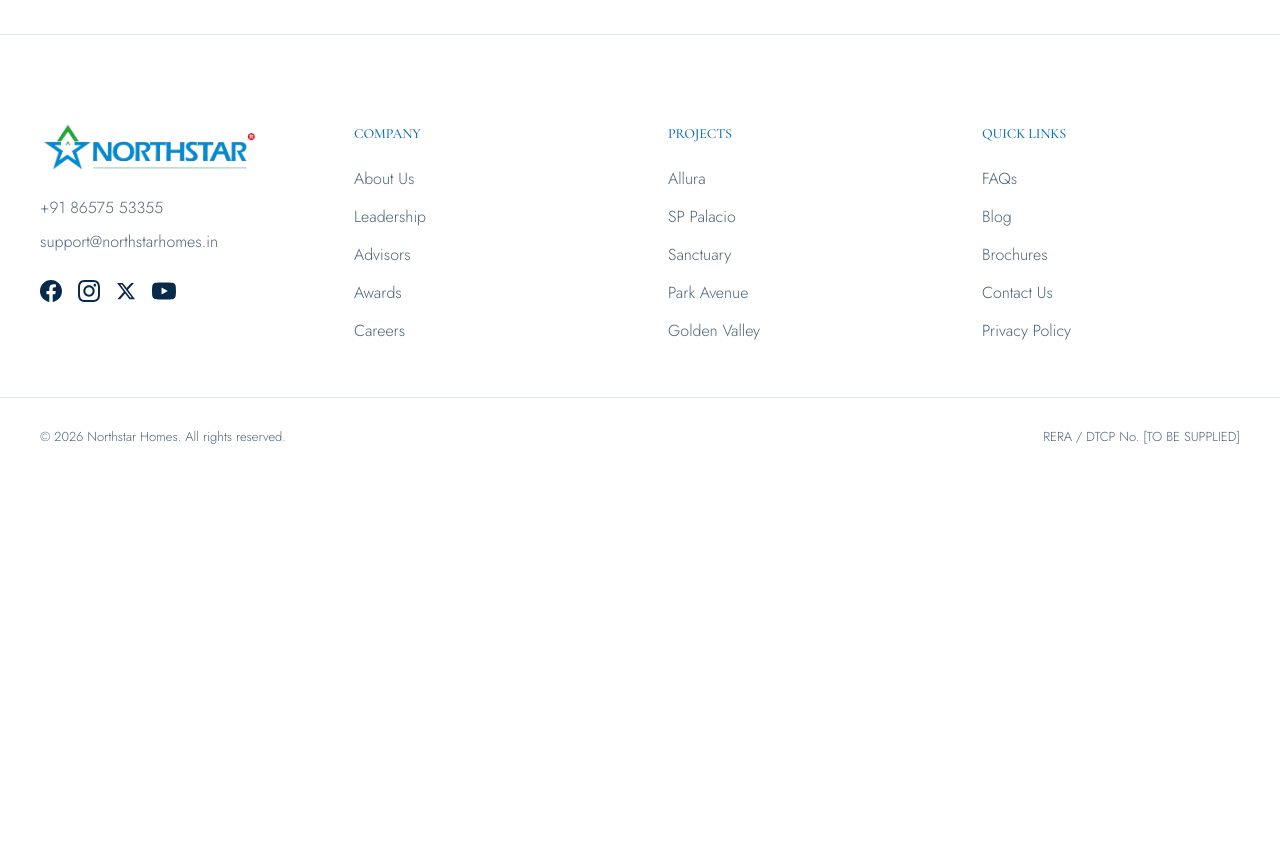
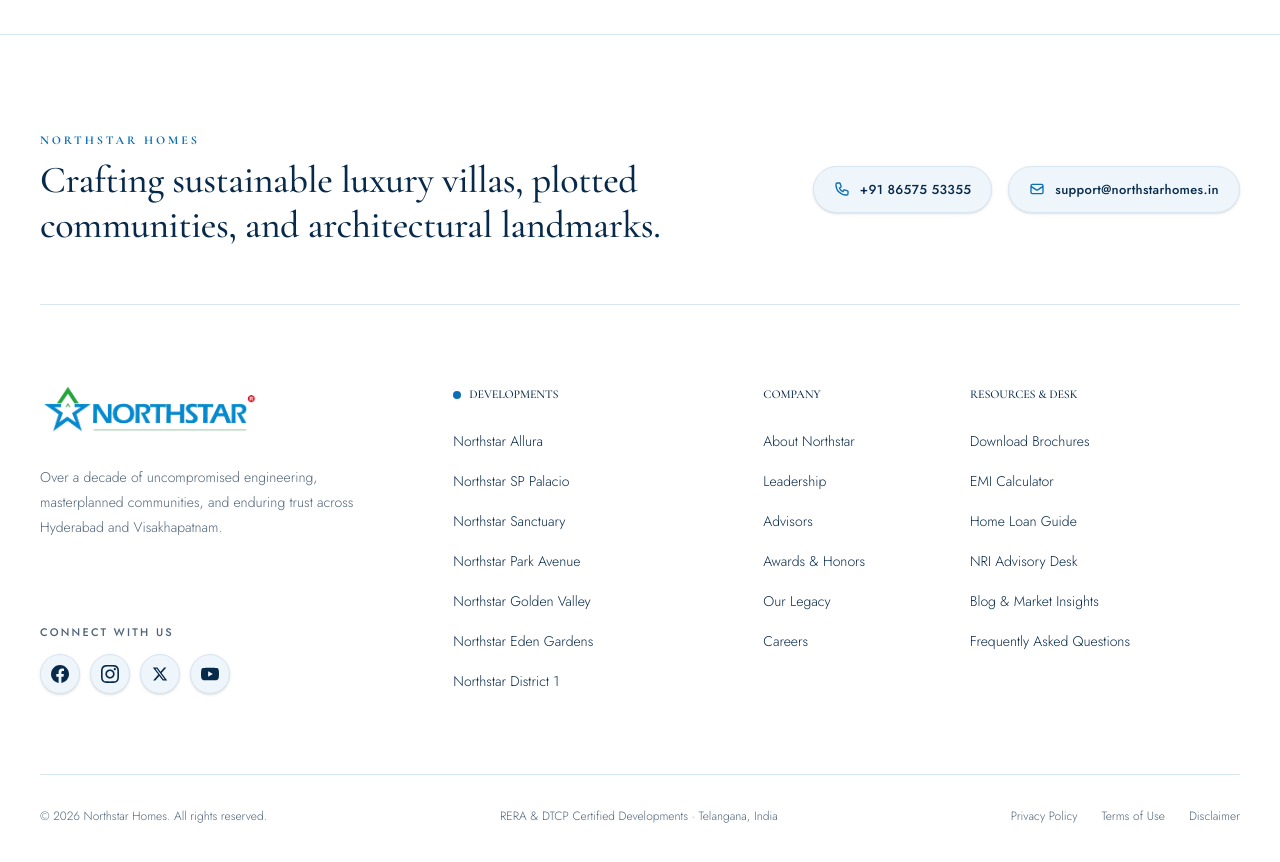
Before and after one commit to CandidateMaster2002/northstarhomes-website, a React (Vite) app: page / in a window 1280 px wide. Shown: the part 9240-10102 px from the top of the page. Before the commit the page ends 9744 px from the top, so only its background shows below. Built offline with nearby package versions, Linux system fonts and the light colour scheme.

Commit message:
feat: Elevate Footer UI with architectural brand header, pill touchpoints, refined typography, and balanced legal bar

```diff
--- a/src/components/Footer.jsx
+++ b/src/components/Footer.jsx
@@ -4,36 +4,72 @@
 
 export default function Footer() {
   return (
-    <footer id="careers" className="bg-bg border-t border-line">
-      {/* Footer Grid */}
-      <div className="max-w-[1280px] mx-auto px-10 max-[880px]:px-6 grid grid-cols-[repeat(auto-fit,minmax(200px,1fr))] gap-14 pt-[88px] pb-10">
-        {/* Column 1: Brand & Contact */}
-        <div>
-          <div className="flex items-center mb-6">
-            <img src={logoImg} alt="Northstar Homes Logo" className="h-12 w-auto object-contain" />
+    <footer id="careers" className="bg-bg border-t border-line pt-16 lg:pt-24 pb-12 overflow-hidden">
+      <div className="max-w-[1360px] mx-auto px-6 sm:px-10">
+
+        {/* Top Tier: Editorial Brand Statement & Concierge Touchpoints */}
+        <div className="pb-14 border-b border-line flex flex-col lg:flex-row items-start lg:items-center justify-between gap-8">
+          <div className="max-w-[640px]">
+            <p className="text-[12px] tracking-[0.24em] uppercase text-accent font-heading font-bold mb-2">
+              Northstar Homes
+            </p>
+            <h3 className="text-[26px] sm:text-[32px] lg:text-[38px] font-heading font-normal text-ink leading-[1.18]">
+              Crafting sustainable luxury villas, plotted communities, and architectural landmarks.
+            </h3>
           </div>
 
-          <p className="mb-2 text-muted font-body font-light">
-            <a href="tel:+918657553355" className="hover:text-accent transition-colors">
+          {/* Quick Concierge Touchpoints */}
+          <div className="flex flex-wrap items-center gap-3.5 sm:gap-4">
+            <a
+              href="tel:+918657553355"
+              className="inline-flex items-center gap-2.5 px-5 py-3 rounded-full bg-soft border border-line text-ink hover:border-accent hover:text-accent hover:bg-white text-[13px] font-body font-medium tracking-wide transition-all duration-300 shadow-sm"
+            >
+              <svg className="w-4 h-4 text-accent" fill="none" stroke="currentColor" viewBox="0 0 24 24">
+                <path strokeLinecap="round" strokeLinejoin="round" strokeWidth="2" d="M3 5a2 2 0 012-2h3.28a1 1 0 01.948.684l1.498 4.493a1 1 0 01-.502 1.21l-2.257 1.13a11.042 11.042 0 005.516 5.516l1.13-2.257a1 1 0 011.21-.502l4.493 1.498a1 1 0 01.684.949V19a2 2 0 01-2 2h-1C9.716 21 3 14.284 3 6V5z" />
+              </svg>
               +91 86575 53355
             </a>
-          </p>
-          <p className="mb-6 text-muted font-body font-light">
-            <a href="mailto:support@northstarhomes.in" className="hover:text-accent transition-colors">
+            <a
+              href="mailto:support@northstarhomes.in"
+              className="inline-flex items-center gap-2.5 px-5 py-3 rounded-full bg-soft border border-line text-ink hover:border-accent hover:text-accent hover:bg-white text-[13px] font-body font-medium tracking-wide transition-all duration-300 shadow-sm"
+            >
+              <svg className="w-4 h-4 text-accent" fill="none" stroke="currentColor" viewBox="0 0 24 24">
+                <path strokeLinecap="round" strokeLinejoin="round" strokeWidth="2" d="M3 8l7.89 5.26a2 2 0 002.22 0L21 8M5 19h14a2 2 0 002-2V7a2 2 0 00-2-2H5a2 2 0 00-2 2v10a2 2 0 002 2z" />
+              </svg>
               support@northstarhomes.in
             </a>
+          </div>
+        </div>
+
+        {/* Main 4-Column Architectural Navigation Grid */}
+        <div className="py-14 lg:py-20 grid grid-cols-1 md:grid-cols-2 lg:grid-cols-12 gap-12 lg:gap-10">
+
+          {/* Column 1: Brand Anchor (4 cols) */}
+          <div className="lg:col-span-4 flex flex-col justify-between">
+            <div>
+              <a href="#top" className="inline-block mb-6">
+                <img src={logoImg} alt="Northstar Homes Logo" className="h-12 w-auto object-contain" />
+              </a>
+              <p className="text-[14px] leading-[1.8] text-muted font-body font-light mb-8 max-w-[320px]">
+                Over a decade of uncompromised engineering, masterplanned communities, and enduring trust across Hyderabad and Visakhapatnam.
               </p>
+            </div>
 
-          <div className="flex gap-4 items-center">
+            {/* Monochromatic Brand Blue Social Buttons */}
+            <div>
+              <p className="text-[11px] tracking-[0.2em] uppercase text-muted font-body font-medium mb-3">
+                Connect With Us
+              </p>
+              <div className="flex gap-2.5 items-center">
                 {/* Facebook */}
                 <a
                   href={siteConfig.socials.facebook}
                   target="_blank"
                   rel="noopener noreferrer"
-              className="text-accent hover:text-ink hover:-translate-y-0.5 transition-all duration-300"
+                  className="w-10 h-10 rounded-full bg-soft border border-line text-accent hover:bg-accent hover:text-white hover:border-accent flex items-center justify-center transition-all duration-300 shadow-sm"
                   aria-label="Facebook"
                 >
-              <svg viewBox="0 0 24 24" width="22" height="22" fill="currentColor">
+                  <svg viewBox="0 0 24 24" width="18" height="18" fill="currentColor">
                     <path d="M24 12.073c0-6.627-5.373-12-12-12s-12 5.373-12 12c0 5.99 4.388 10.954 10.125 11.854v-8.385H7.078v-3.47h3.047V9.43c0-3.007 1.792-4.669 4.533-4.669 1.312 0 2.686.235 2.686.235v2.953H15.83c-1.491 0-1.956.925-1.956 1.874v2.25h3.328l-.532 3.47h-2.796v8.385C19.612 23.027 24 18.062 24 12.073z"/>
                   </svg>
                 </a>
@@ -43,10 +79,10 @@
                   href={siteConfig.socials.instagram}
                   target="_blank"
                   rel="noopener noreferrer"
-              className="text-accent hover:text-ink hover:-translate-y-0.5 transition-all duration-300"
+                  className="w-10 h-10 rounded-full bg-soft border border-line text-accent hover:bg-accent hover:text-white hover:border-accent flex items-center justify-center transition-all duration-300 shadow-sm"
                   aria-label="Instagram"
                 >
-              <svg viewBox="0 0 24 24" width="22" height="22" fill="currentColor">
+                  <svg viewBox="0 0 24 24" width="18" height="18" fill="currentColor">
                     <path d="M12 2.163c3.204 0 3.584.012 4.85.07 3.252.148 4.771 1.691 4.919 4.919.058 1.265.069 1.645.069 4.849 0 3.205-.012 3.584-.069 4.849-.149 3.225-1.664 4.771-4.919 4.919-1.266.058-1.644.07-4.85.07-3.204 0-3.584-.012-4.849-.07-3.26-.149-4.771-1.699-4.919-4.92-.058-1.265-.07-1.644-.07-4.849 0-3.204.013-3.583.07-4.849.149-3.227 1.664-4.771 4.919-4.919 1.266-.057 1.645-.069 4.849-.069zm0-2.163c-3.259 0-3.667.014-4.947.072-4.358.2-6.78 2.618-6.98 6.98-.059 1.281-.073 1.689-.073 4.948 0 3.259.014 3.668.072 4.948.2 4.358 2.618 6.78 6.98 6.98 1.281.058 1.689.072 4.948.072 3.259 0 3.668-.014 4.948-.072 4.354-.2 6.782-2.618 6.979-6.98.059-1.28.073-1.689.073-4.948 0-3.259-.014-3.667-.072-4.947-.196-4.354-2.617-6.78-6.979-6.98-1.281-.059-1.69-.073-4.949-.073zm0 5.838c-3.403 0-6.162 2.759-6.162 6.162s2.759 6.163 6.162 6.163 6.162-2.759 6.162-6.163c0-3.403-2.759-6.162-6.162-6.162zm0 10.162c-2.209 0-4-1.79-4-4 0-2.209 1.791-4 4-4s4 1.791 4 4c0 2.21-1.791 4-4 4zm6.406-11.845c-.796 0-1.441.645-1.441 1.44s.645 1.44 1.441 1.44c.795 0 1.439-.645 1.439-1.44s-.644-1.44-1.439-1.44z"/>
                   </svg>
                 </a>
@@ -56,10 +92,10 @@
                   href={siteConfig.socials.x}
                   target="_blank"
                   rel="noopener noreferrer"
-              className="text-accent hover:text-ink hover:-translate-y-0.5 transition-all duration-300"
+                  className="w-10 h-10 rounded-full bg-soft border border-line text-accent hover:bg-accent hover:text-white hover:border-accent flex items-center justify-center transition-all duration-300 shadow-sm"
                   aria-label="X (Twitter)"
                 >
-              <svg viewBox="0 0 24 24" width="20" height="20" fill="currentColor">
+                  <svg viewBox="0 0 24 24" width="16" height="16" fill="currentColor">
                     <path d="M18.244 2.25h3.308l-7.227 8.26 8.502 11.24H16.17l-5.214-6.817L4.99 21.75H1.68l7.73-8.835L1.254 2.25H8.08l4.713 6.231zm-1.161 17.52h1.833L7.084 4.126H5.117z"/>
                   </svg>
                 </a>
@@ -69,93 +105,114 @@
                   href={siteConfig.socials.youtube}
                   target="_blank"
                   rel="noopener noreferrer"
-              className="text-accent hover:text-ink hover:-translate-y-0.5 transition-all duration-300"
+                  className="w-10 h-10 rounded-full bg-soft border border-line text-accent hover:bg-accent hover:text-white hover:border-accent flex items-center justify-center transition-all duration-300 shadow-sm"
                   aria-label="YouTube"
                 >
-              <svg viewBox="0 0 24 24" width="24" height="24" fill="currentColor">
+                  <svg viewBox="0 0 24 24" width="18" height="18" fill="currentColor">
                     <path d="M23.498 6.186a3.016 3.016 0 0 0-2.122-2.136C19.505 3.545 12 3.545 12 3.545s-7.505 0-9.377.505A3.017 3.017 0 0 0 .502 6.186C0 8.07 0 12 0 12s0 3.93.502 5.814a3.016 3.016 0 0 0 2.122 2.136c1.871.505 9.376.505 9.376.505s7.505 0 9.377-.505a3.015 3.015 0 0 0 2.122-2.136C24 15.93 24 12 24 12s0-3.93-.502-5.814zM9.545 15.568V8.432L15.818 12l-6.273 3.568z"/>
                   </svg>
                 </a>
               </div>
             </div>
+          </div>
 
-        {/* Column 2: Company */}
-        <div>
-          <h4 className="text-[14px] tracking-[0.22em] uppercase text-accent font-heading font-bold mb-[22px]">
-            Company
+          {/* Column 2: Projects (3 cols) */}
+          <div className="lg:col-span-3">
+            <h4 className="text-[12px] tracking-[0.24em] uppercase text-ink font-body font-semibold mb-6 flex items-center gap-2">
+              <span className="w-2 h-2 rounded-full bg-accent inline-block" />
+              Developments
             </h4>
-          <ul className="list-none p-0 m-0">
-            <li className="mb-3.5 text-base text-muted font-body font-light">
-              <a href="#about" className="hover:opacity-70 transition-opacity">About Us</a>
+            <ul className="list-none p-0 m-0 space-y-3.5">
+              {[
+                { name: 'Allura', href: '#ongoing-projects' },
+                { name: 'SP Palacio', href: '#ongoing-projects' },
+                { name: 'Sanctuary', href: '#ongoing-projects' },
+                { name: 'Park Avenue', href: '#ongoing-projects' },
+                { name: 'Golden Valley', href: '#ongoing-projects' },
+                { name: 'Eden Gardens', href: '#completed-projects' },
+                { name: 'District 1', href: '#completed-projects' },
+              ].map((proj) => (
+                <li key={proj.name}>
+                  <a
+                    href={proj.href}
+                    className="text-[14px] font-body font-light text-muted hover:text-accent hover:translate-x-1 transition-all duration-300 inline-block"
+                  >
+                    Northstar {proj.name}
+                  </a>
                 </li>
-            <li className="mb-3.5 text-base text-muted font-body font-light">
-              <a href="#about" className="hover:opacity-70 transition-opacity">Leadership</a>
-            </li>
-            <li className="mb-3.5 text-base text-muted font-body font-light">
-              <a href="#about" className="hover:opacity-70 transition-opacity">Advisors</a>
-            </li>
-            <li className="mb-3.5 text-base text-muted font-body font-light">
-              <a href="#about" className="hover:opacity-70 transition-opacity">Awards</a>
-            </li>
-            <li className="mb-3.5 text-base text-muted font-body font-light">
-              <a href="#careers" className="hover:opacity-70 transition-opacity">Careers</a>
-            </li>
+              ))}
             </ul>
           </div>
 
-        {/* Column 3: Projects */}
-        <div>
-          <h4 className="text-[14px] tracking-[0.22em] uppercase text-accent font-heading font-bold mb-[22px]">
-            Projects
+          {/* Column 3: Company (2.5 cols -> lg:col-span-2) */}
+          <div className="lg:col-span-2">
+            <h4 className="text-[12px] tracking-[0.24em] uppercase text-ink font-body font-semibold mb-6">
+              Company
             </h4>
-          <ul className="list-none p-0 m-0">
-            <li className="mb-3.5 text-base text-muted font-body font-light">
-              <a href="#ongoing-projects" className="hover:opacity-70 transition-opacity">Allura</a>
+            <ul className="list-none p-0 m-0 space-y-3.5">
+              {[
+                { name: 'About Northstar', href: '#about' },
+                { name: 'Leadership', href: '#coming-soon' },
+                { name: 'Advisors', href: '#coming-soon' },
+                { name: 'Awards & Honors', href: '#legacy' },
+                { name: 'Our Legacy', href: '#legacy' },
+                { name: 'Careers', href: '#coming-soon' },
+              ].map((link) => (
+                <li key={link.name}>
+                  <a
+                    href={link.href}
+                    className="text-[14px] font-body font-light text-muted hover:text-accent hover:translate-x-1 transition-all duration-300 inline-block"
+                  >
+                    {link.name}
+                  </a>
                 </li>
-            <li className="mb-3.5 text-base text-muted font-body font-light">
-              <a href="#ongoing-projects" className="hover:opacity-70 transition-opacity">SP Palacio</a>
-            </li>
-            <li className="mb-3.5 text-base text-muted font-body font-light">
-              <a href="#ongoing-projects" className="hover:opacity-70 transition-opacity">Sanctuary</a>
-            </li>
-            <li className="mb-3.5 text-base text-muted font-body font-light">
-              <a href="#ongoing-projects" className="hover:opacity-70 transition-opacity">Park Avenue</a>
-            </li>
-            <li className="mb-3.5 text-base text-muted font-body font-light">
-              <a href="#ongoing-projects" className="hover:opacity-70 transition-opacity">Golden Valley</a>
-            </li>
+              ))}
             </ul>
           </div>
 
-        {/* Column 4: Quick Links */}
-        <div>
-          <h4 className="text-[14px] tracking-[0.22em] uppercase text-accent font-heading font-bold mb-[22px]">
-            Quick Links
+          {/* Column 4: Resources & Advisory (lg:col-span-3) */}
+          <div className="lg:col-span-3">
+            <h4 className="text-[12px] tracking-[0.24em] uppercase text-ink font-body font-semibold mb-6">
+              Resources & Desk
             </h4>
-          <ul className="list-none p-0 m-0">
-            <li className="mb-3.5 text-base text-muted font-body font-light">
-              <a href="#resources" className="hover:opacity-70 transition-opacity">FAQs</a>
+            <ul className="list-none p-0 m-0 space-y-3.5">
+              {[
+                { name: 'Download Brochures', href: '#coming-soon' },
+                { name: 'EMI Calculator', href: '#coming-soon' },
+                { name: 'Home Loan Guide', href: '#coming-soon' },
+                { name: 'NRI Advisory Desk', href: '#coming-soon' },
+                { name: 'Blog & Market Insights', href: '#coming-soon' },
+                { name: 'Frequently Asked Questions', href: '#coming-soon' },
+              ].map((link) => (
+                <li key={link.name}>
+                  <a
+                    href={link.href}
+                    className="text-[14px] font-body font-light text-muted hover:text-accent hover:translate-x-1 transition-all duration-300 inline-block"
+                  >
+                    {link.name}
+                  </a>
                 </li>
-            <li className="mb-3.5 text-base text-muted font-body font-light">
-              <a href="#resources" className="hover:opacity-70 transition-opacity">Blog</a>
-            </li>
-            <li className="mb-3.5 text-base text-muted font-body font-light">
-              <a href="#resources" className="hover:opacity-70 transition-opacity">Brochures</a>
-            </li>
-            <li className="mb-3.5 text-base text-muted font-body font-light">
-              <a href="#contact" className="hover:opacity-70 transition-opacity">Contact Us</a>
-            </li>
-            <li className="mb-3.5 text-base text-muted font-body font-light">
-              <a href="#top" className="hover:opacity-70 transition-opacity">Privacy Policy</a>
-            </li>
+              ))}
             </ul>
+          </div>
+
+        </div>
+
+        {/* Bottom Legal & Statutory Bar */}
+        <div className="pt-8 border-t border-line flex flex-col md:flex-row items-center justify-between gap-4 text-[12px] text-muted font-body font-light">
+          <p>© 2026 Northstar Homes. All rights reserved.</p>
+
+          <p className="text-center md:text-left">
+            RERA & DTCP Certified Developments · Telangana, India
+          </p>
+
+          <div className="flex gap-6 items-center pr-14 md:pr-0">
+            <a href="#coming-soon" className="hover:text-accent transition-colors">Privacy Policy</a>
+            <a href="#coming-soon" className="hover:text-accent transition-colors">Terms of Use</a>
+            <a href="#coming-soon" className="hover:text-accent transition-colors">Disclaimer</a>
           </div>
         </div>
 
-      {/* Legal Bar */}
-      <div className="max-w-[1280px] mx-auto px-10 max-[880px]:px-6 flex flex-wrap gap-4 justify-between text-[13px] text-muted border-t border-line py-7 pb-14">
-        <p>© 2026 Northstar Homes. All rights reserved.</p>
-        <p>RERA / DTCP No. [TO BE SUPPLIED]</p>
       </div>
     </footer>
   )
```
Lines whose indentation alone changed are shown as unchanged.
